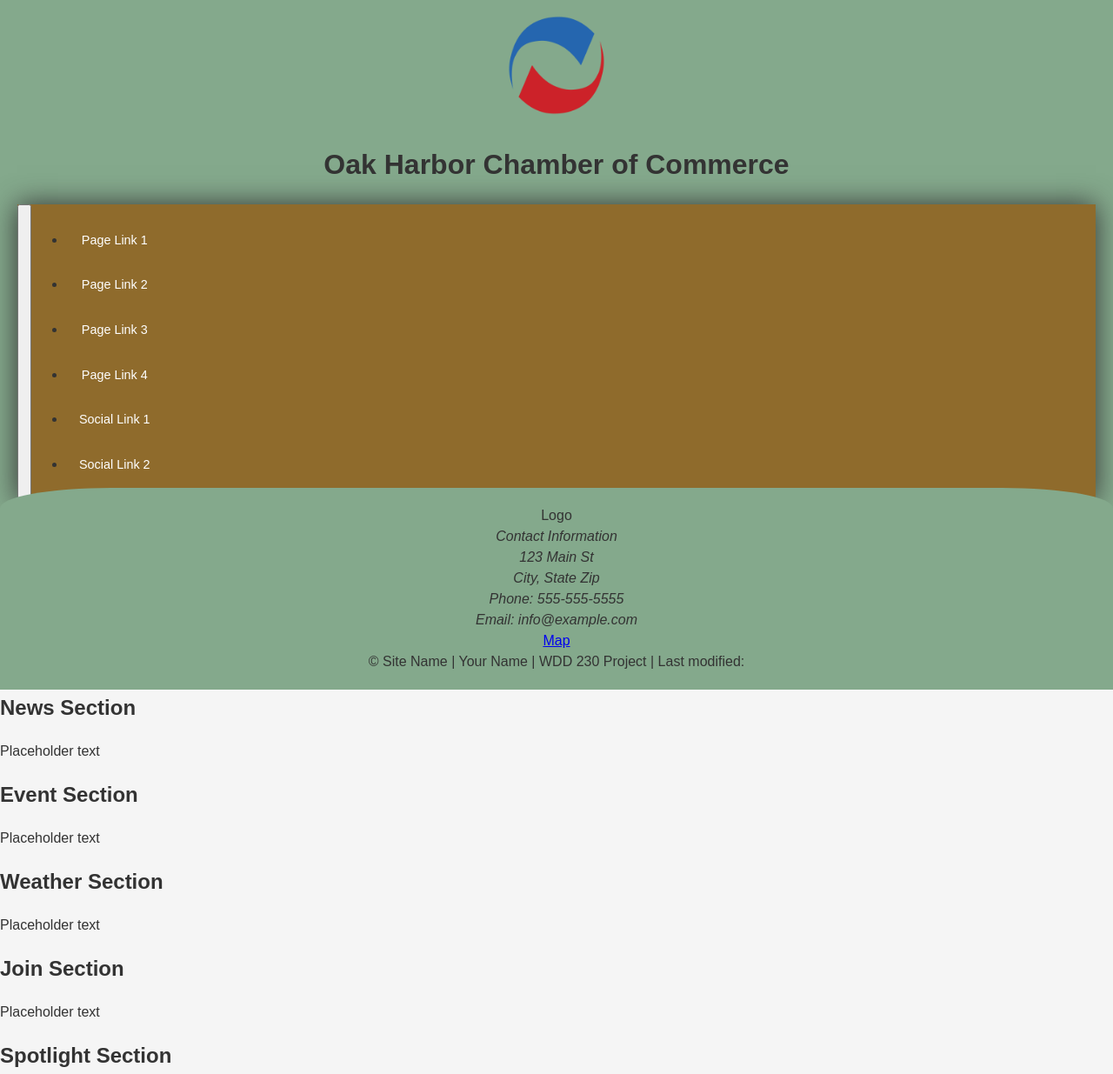
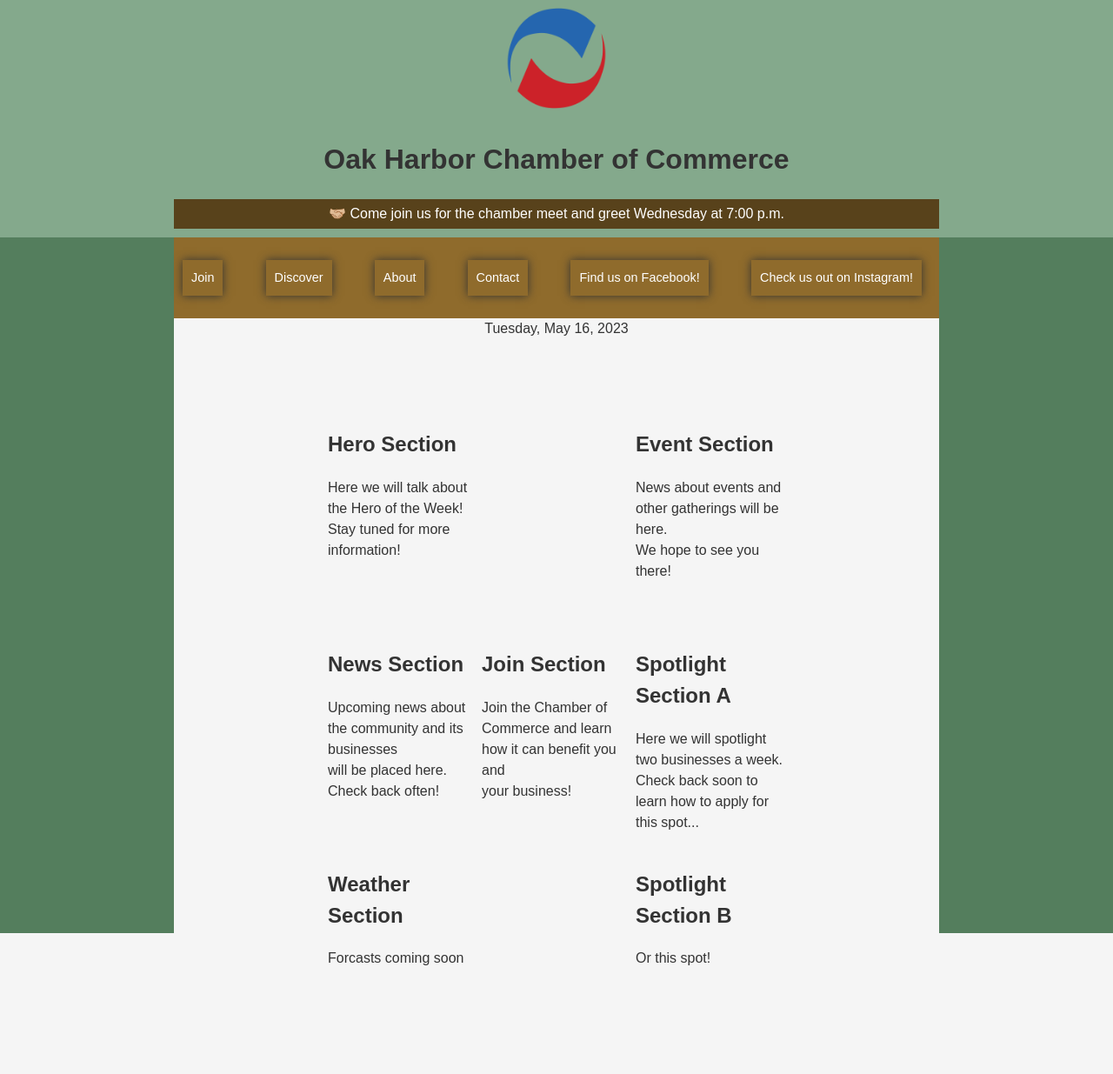
Before and after one commit to EzlotheSage/wdd230, a plain HTML site: page chamber/index.html in a window 1280 px wide. Shown: the part 7-1242 px from the top of the page at 87% size. Drawn offline with Linux system fonts and the light colour scheme; a script that the page names is missing; a web font is replaced by a local one.

Commit message:
Lots here. Reworked chamber homepage heavily. Added new scripts for dates, day-specific banner, and last modified date. Placeholder info placed.

```diff
--- a/chamber/index.html
+++ b/chamber/index.html
@@ -3,66 +3,92 @@
 <head>
   <meta charset="UTF-8">
   <meta name="viewport" content="width=device-width, initial-scale=1">
-  <title>Page Title</title>
+  <title>Oak Harbor Chamber Homepage</title>
+  <link rel="shortcut icon" href="../favicon.ico">
   <link rel="stylesheet" href="./styles/styles.css">
   <link rel="preconnect" href="https://fonts.googleapis.com">
   <link rel="preconnect" href="https://fonts.gstatic.com" crossorigin>
   <link href="https://fonts.googleapis.com/css2?family=Ysabeau:wght@200&display=swap" rel="stylesheet">
-  <script src="./scripts/script.js"></script>
-  <script src="./scripts/date.js"></script>
+
+
 
 </head>
 <body>
   <header>
-
+    <div class="header-content">
       <div class="logo"><img class='img' src="./images/logo.png"></div>
       <h1 class="site-name">Oak Harbor Chamber of Commerce</h1>
-    <div class="date"></div>
+      <div id="banner" class="banner"></div>
       <nav>
-      <button class="hamburger" aria-label="Toggle menu">
-        <span class="hamburger-icon"></span>
-      </button>
         <ul class="menu">
-        <li><a href="#">Page Link 1</a></li>
-        <li><a href="#">Page Link 2</a></li>
-        <li><a href="#">Page Link 3</a></li>
-        <li><a href="#">Page Link 4</a></li>
-        <li><a href="#">Social Link 1</a></li>
-        <li><a href="#">Social Link 2</a></li>
+          <li><a href="#">Join</a></li>
+          <li><a href="#">Discover</a></li>
+          <li><a href="#">About</a></li>
+          <li><a href="#">Contact</a></li>
+          <li><a href="#">Find us on Facebook!</a></li>
+          <li><a href="#">Check us out on Instagram!</a></li>
         </ul>
         <script src="menu.js"></script>
       </nav>
+    </div>
+    <div class="date"></div>
+
     <div class="date"></div>
     <script src="date.js"></script>
   </header>
+  <div class="sidebar sidebar-left">
+    <!-- stuff added here soon -->
+  </div>
+  <div class="sidebar sidebar-right">
+    <!-- also stuff here eventually -->
+  </div>
   <main>
     <section class="hero">
       <h2>Hero Section</h2>
-      <p>Placeholder text</p>
+      <p>
+        Here we will talk about the Hero of the Week! <br>
+        Stay tuned for more information!
+      </p>
     </section>
     <section class="news">
       <h2>News Section</h2>
-      <p>Placeholder text</p>
+      <p>
+        Upcoming news about the community and its businesses <br>
+        will be placed here. Check back often!
+      </p>
     </section>
     <section class="event">
       <h2>Event Section</h2>
-      <p>Placeholder text</p>
+      <p>
+        News about events and other gatherings will be here. <br>
+        We hope to see you there!
+      </p>
     </section>
     <section class="weather">
       <h2>Weather Section</h2>
-      <p>Placeholder text</p>
+      <p>
+        Forcasts coming soon
+      </p>
     </section>
     <section class="join">
       <h2>Join Section</h2>
-      <p>Placeholder text</p>
+      <p>
+        Join the Chamber of Commerce and learn how it can benefit you and <br>
+        your business!
+      </p>
     </section>
-    <section class="spotlight">
-      <h2>Spotlight Section</h2>
-      <p>Placeholder text</p>
+    <section class="spotlight1">
+      <h2>Spotlight Section A</h2>
+      <p>
+        Here we will spotlight two businesses a week. <br>
+        Check back soon to learn how to apply for this spot...
+      </p>
     </section>
-    <section class="spotlight">
-      <h2>Spotlight Section</h2>
-      <p>Placeholder text</p>
+    <section class="spotlight2">
+      <h2>Spotlight Section B</h2>
+      <p>
+        Or this spot!
+      </p>
     </section>
   </main>
   <footer>
@@ -80,5 +106,8 @@
     </div>
     <script src="footer.js"></script>
   </footer>
+  <script src="./scripts/script.js"></script>
+  <script src="./scripts/date.js"></script>
+  <script src="./scripts/modified.js"></script>
 </body>
 </html>
--- /dev/null
+++ b/chamber/scripts/modified.js
@@ -0,0 +1,13 @@
+// Get the last modified date of the HTML file
+const lastModifiedDate = new Date(document.lastModified);
+
+// Format the date as desired (e.g., "May 16, 2023")
+const formattedDate = lastModifiedDate.toLocaleDateString('en-US', {
+  year: 'numeric',
+  month: 'long',
+  day: 'numeric',
+});
+
+// Get the last modified element and update its content
+const lastModifiedElement = document.querySelector('.last-modified');
+lastModifiedElement.textContent = formattedDate;
--- a/chamber/scripts/script.js
+++ b/chamber/scripts/script.js
@@ -1,22 +1,14 @@
-// Get the current date and display it in the header
-let dateElement = document.querySelector('.date');
-let date = new Date();
-let options = { weekday: 'long', year: 'numeric', month: 'long', day: 'numeric' };
-dateElement.textContent = date.toLocaleDateString('en-US', options);
+// Get the current day of the week (0: Sunday, 1: Monday, ..., 6: Saturday)
+const currentDay = new Date().getDay();
 
-// Toggle the menu when the hamburger button is clicked
-let hamburgerButton = document.querySelector('.hamburger');
-let menu = document.querySelector('.menu');
-hamburgerButton.addEventListener('click', function() {
-  menu.classList.toggle('show');
-});
+// Get the banner element
+const banner = document.getElementById('banner');
 
-// Get the current year and display it in the footer
-let yearElement = document.querySelector('.year');
-let currentYear = new Date().getFullYear();
-yearElement.textContent = currentYear;
-
-// Get the last modified date of the page and display it in the footer
-let lastModifiedElement = document.querySelector('.last-modified');
-let lastModified = document.lastModified;
-lastModifiedElement.textContent = lastModified;
+// Check if it's Monday (1) or Tuesday (2)
+if (currentDay === 1 || currentDay === 2) {
+  // Set the banner text
+  banner.textContent = '🤝🏼 Come join us for the chamber meet and greet Wednesday at 7:00 p.m.';
+} else {
+  // If it's not Monday or Tuesday, hide the banner
+  banner.style.display = 'none';
+}
--- a/chamber/styles/styles.css
+++ b/chamber/styles/styles.css
@@ -16,26 +16,66 @@
     right: 0;
     text-align: center;
     background-color: #84a98c;
-    padding: 20px;
+    padding: 10px 0 10px 0;
+    margin: 0 0 0 0;
     border-radius: 0 0 0 0;
     z-index: 100;
+    height: 260px;
+    }
+
+    .banner {
+      background-color: #58421b;
+      color: #FFFFFF;
+      padding: 5px;
+      text-align: center;
+      margin-right: 200px;
+      margin-left: 200px;
+    }
+
+    .hidden {
+      display: none;
     }
 
     footer {
-    position: fixed;
+    position: bottom;
     bottom: 0;
     left: 0;
     right: 0;
     text-align: center;
     background-color: #84a98c;
-    padding: 20px;
+    padding: 10px 0 0 0;
     border-radius: 10% 10% 0 0;
     z-index: 100;
     }
 
     main {
-    margin-top: 100px;
+    margin-top: 200px;
     margin-bottom: 200px;
+    margin-left: 200px;
+    margin-right: 200px;
+    position: center;
+    display: grid;
+    gap: 5px;
+    grid-template-columns: 1fr 1fr 1fr 1fr 1fr;
+    grid-template-rows: 1fr 1fr 1fr;
+
+    }
+
+    .sidebar {
+      width: 200px;
+      height: 100vh;
+      background-color: rgb(84, 126, 93);
+    }
+
+    .sidebar-left {
+      display: grid;
+      grid-template-columns: 1fr;
+      grid-template-rows: 1fr 1fr 1fr;
+      float: left;
+    }
+
+    .sidebar-right {
+      float: right;
     }
 
     img {
@@ -45,28 +85,76 @@
 
     nav {
       background-color: #8f6b2c;
-        text-align: center;
-        box-shadow: 0 0 30px #333;
-        display: flex;
-        flex-direction: row;
+      grid-template-columns: 1fr 1fr 1fr 1fr 1fr;
+      grid-template-rows: 1fr 1fr ;
+      align-items: row;
+      text-align: left;
+      margin-top: 10px;
+      margin-bottom: 00px;
+      margin-right: 200px;
+      margin-left: 200px;
+      padding: 10px 0 10px 0;
         }
 
     nav div {
       flex: 1 1 auto;
+      flex-direction: row;
+      height: auto;
     }
 
     nav a {
-        display: block;
+      position: relative;
+      display: inline-block;
+      margin: 0 10px;
+      padding: 200px;
       color: #fff;
+      background-color: #8f6b2c;
+      border: 3px solid transparent;
+      box-shadow: 0 0 10px #333;
+      padding: 7px;
       text-align: center;
-        padding: 15px;
+      flex-direction: row;
       text-decoration: none;
       font-size: 0.9rem;
+
     }
 
     nav a:hover {
-        border: 1px solid black;
-        color: black;
+      border: 3px solid #58421b
+    }
+
+    nav a::after {
+      content: "";
+      position: absolute;
+      left: 0;
+      bottom: 0;
+      width: 0;
+      height: 0;
+      background-color: #FC5185;
+      transition: height 0.3s ease;
+    }
+
+    nav a:hover::after {
+      height: 3px;
+    }
+
+    .logo {
+      grid-column: 1;
+      grid-row: 1;
+    }
+
+    .menu {
+      display: flex;
+      list-style: none;
+      padding: 0;
+      width: 100%;
+      justify-content: space-between;
+    }
+
+    .menu li {
+      margin-right: 10px;
+
+      text-align: center;
     }
 
     .page-title {
@@ -122,14 +210,51 @@
     color: #8f6b2c;
     }
 
+
+    /* section for the inner media content */
+
+    .hero {
+      grid-row: 1;
+      grid-column: 2;
+    }
+
+    .news {
+      grid-row: 2;
+      grid-column: 2;
+    }
+
+    .weather {
+      grid-row: 3;
+      grid-column: 2;
+    }
+
+    .event {
+      grid-row: 1;
+      grid-column: 4;
+    }
+
+    .join {
+      grid-row: 2/4;
+      grid-column: 3;
+      height: 100%;
+      width: fit-content;
+    }
+
+    .spotlight1 {
+      grid-row: 2;
+      grid-column: 4;
+    }
+
+    .spotlight2 {
+      grid-row: 3;
+      grid-column: 4;
+    }
     /* media queries for adjusting margins */
     @media screen and (max-width: 767px) {
     main {
         margin-top: 50px;
         margin-bottom: 50px;
     }
-    nav {
-        display: block;
-    }
+
 
     }
```
Lines whose indentation alone changed are shown as unchanged.
